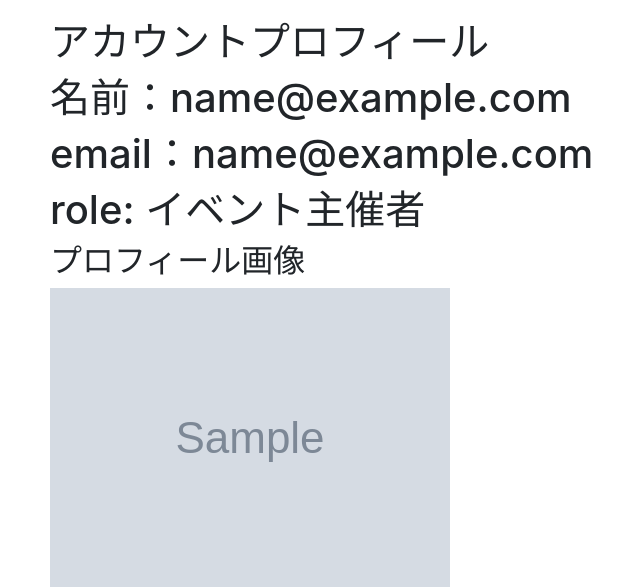
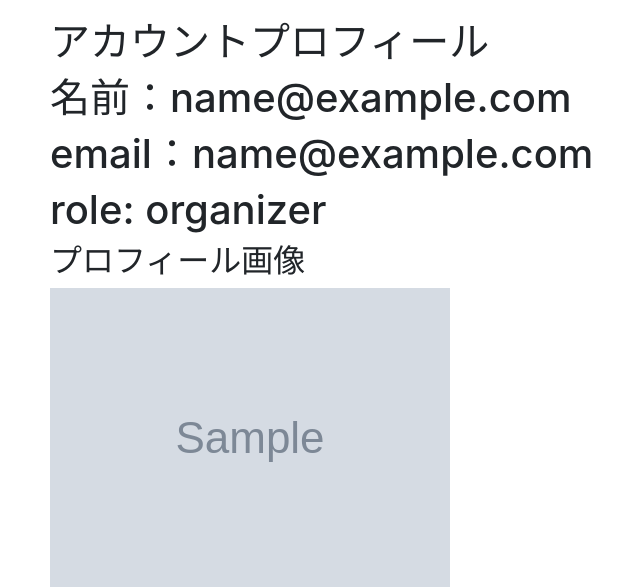
Before and after one commit to biki-cloud/event-matching-service, a Django app: page /accounts/profile/ in a window 1280 px wide. Shown: the part 212-799 px from the top of the page, without its empty margins (35-675 px from the left). Run offline with Django 5.2, Linux system fonts and the light colour scheme; a user stored in the database is signed in; tables that the repository leaves empty hold one stand-in row (values such as "Sample post"); grey boxes marked "Sample" are stand-in pictures.

Commit message:
add draft

```diff
--- a/accounts/models.py
+++ b/accounts/models.py
@@ -106,9 +106,9 @@ class CustomUser(AbstractBaseUser, PermissionsMixin):
     date_joined = models.DateTimeField(_("date joined"), default=timezone.now)
 
     USER_ROLE_CHOICES = (
-        ("イベント主催者", "イベント主催者"),
-        ("イベント出店者", "イベント出店者"),
-        ("イベント参加者", "イベント参加者"),
+        ("organizer", "イベント主催者"),
+        ("vendor", "イベント出店者"),
+        ("customer", "イベント参加者"),
     )
     role = models.CharField("役割", max_length=250, choices=USER_ROLE_CHOICES, blank=True)
     image = models.ImageField("プロフィール画像", upload_to='images/', blank=True, null=True)
--- a/accounts/templates/accounts/profile.html
+++ b/accounts/templates/accounts/profile.html
@@ -29,9 +29,9 @@ document.addEventListener('DOMContentLoaded', function() {
   var organizerInfo = document.getElementById('organizer-info');
   var vendorInfo = document.getElementById('vendor-info');
 
-  if (role === 'イベント主催者') {
+  if (role === 'organizer') {
     organizerInfo.style.display = 'block';
-  } else if (role === 'イベント出店者') {
+  } else if (role === 'vendor') {
     vendorInfo.style.display = 'block';
   }
 });
--- a/accounts/templates/accounts/profile_edit.html
+++ b/accounts/templates/accounts/profile_edit.html
@@ -29,10 +29,10 @@
 
     // ロールに応じてフォームを表示する関数
     function showFormBasedOnRole(role) {
-      if (role === 'イベント主催者') {
+      if (role === 'organizer') {
         organizerForm.style.display = 'block';
         vendorForm.style.display = 'none';
-      } else if (role === 'イベント出店者') {
+      } else if (role === 'vendor') {
         organizerForm.style.display = 'none';
         vendorForm.style.display = 'block';
       } else {
--- a/accounts/templates/accounts/signup.html
+++ b/accounts/templates/accounts/signup.html
@@ -25,10 +25,10 @@
     function showFormBasedOnRole() {
       console.log(roleSelect.value);
       var role = roleSelect.value;
-      if (role === 'イベント主催者') {
+      if (role === 'organizer') {
         organizerForm.style.display = 'block';
         vendorForm.style.display = 'none';
-      } else if (role === 'イベント出店者') {
+      } else if (role === 'vendor') {
         organizerForm.style.display = 'none';
         vendorForm.style.display = 'block';
       } else {
--- a/events/views.py
+++ b/events/views.py
@@ -15,7 +15,7 @@ logger = logging.getLogger('myapp')
 def event_list(request):
     if request.user.is_anonymous:
         events = Event.objects.filter(status='published')
-    elif request.user.role == 'イベント主催者':
+    elif request.user.role == 'organizer':
         events = Event.objects.all()
     else:
         events = Event.objects.filter(status='published')
@@ -29,11 +29,11 @@ def event_detail(request, pk):
     can_apply = False
 
     if request.user.is_authenticated:
-        if request.user.role == 'イベント主催者' and request.user.email == event.organizer.user.email:
+        if request.user.role == 'organizer' and request.user.email == event.organizer.user.email:
             can_edit = True
             can_delete = True
             can_see_status = True
-        elif request.user.role == 'イベント出店者':
+        elif request.user.role == 'vendor':
             can_apply = True
         if request.user.is_superuser:
             can_edit = True
--- a/init_db.py
+++ b/init_db.py
@@ -16,7 +16,7 @@ for entry in data['organizers']:
         username=entry['username'],
         email=entry['email'],
         password=entry['password'],
-        role='イベント主催者'
+        role='organizer'
     )
 
     # OrganizerProfileを作成
```
